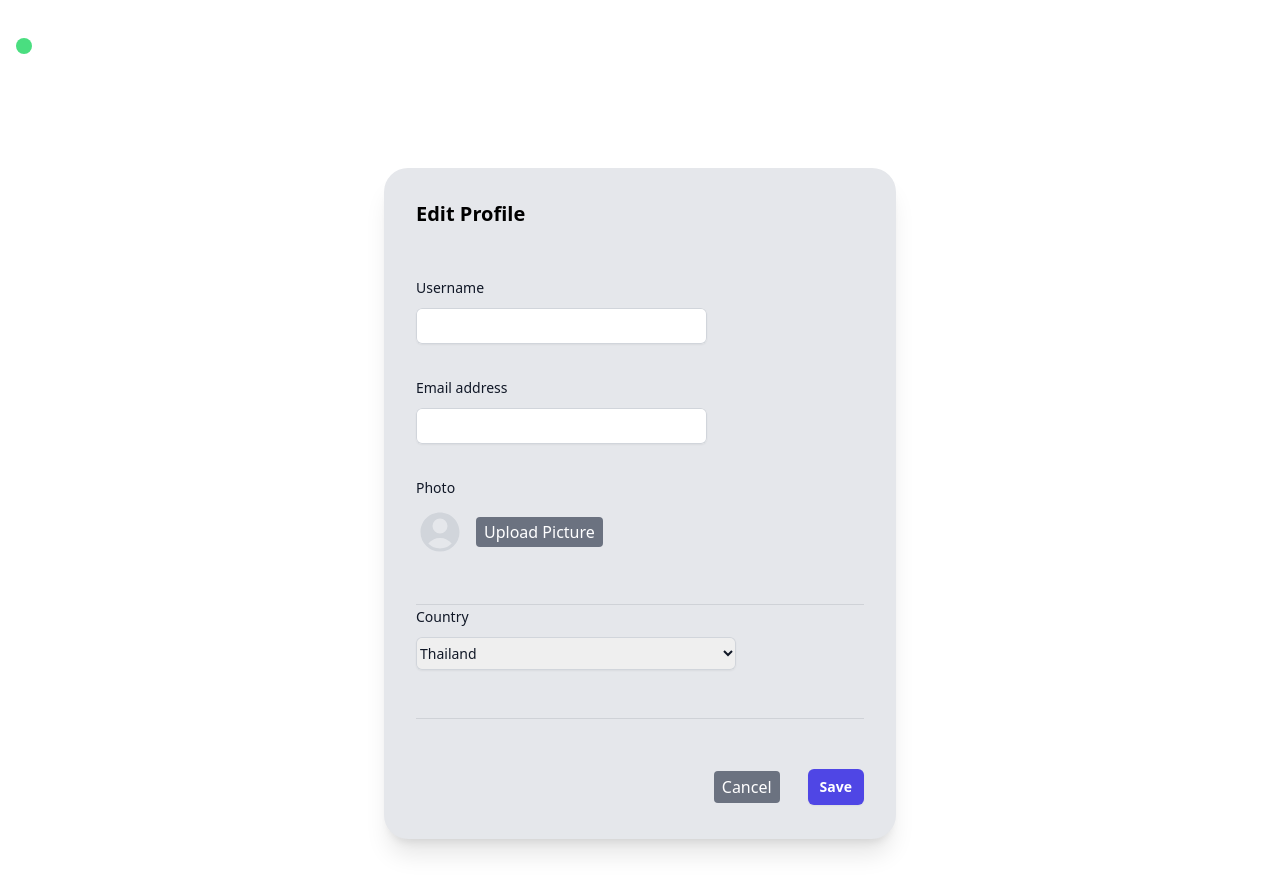
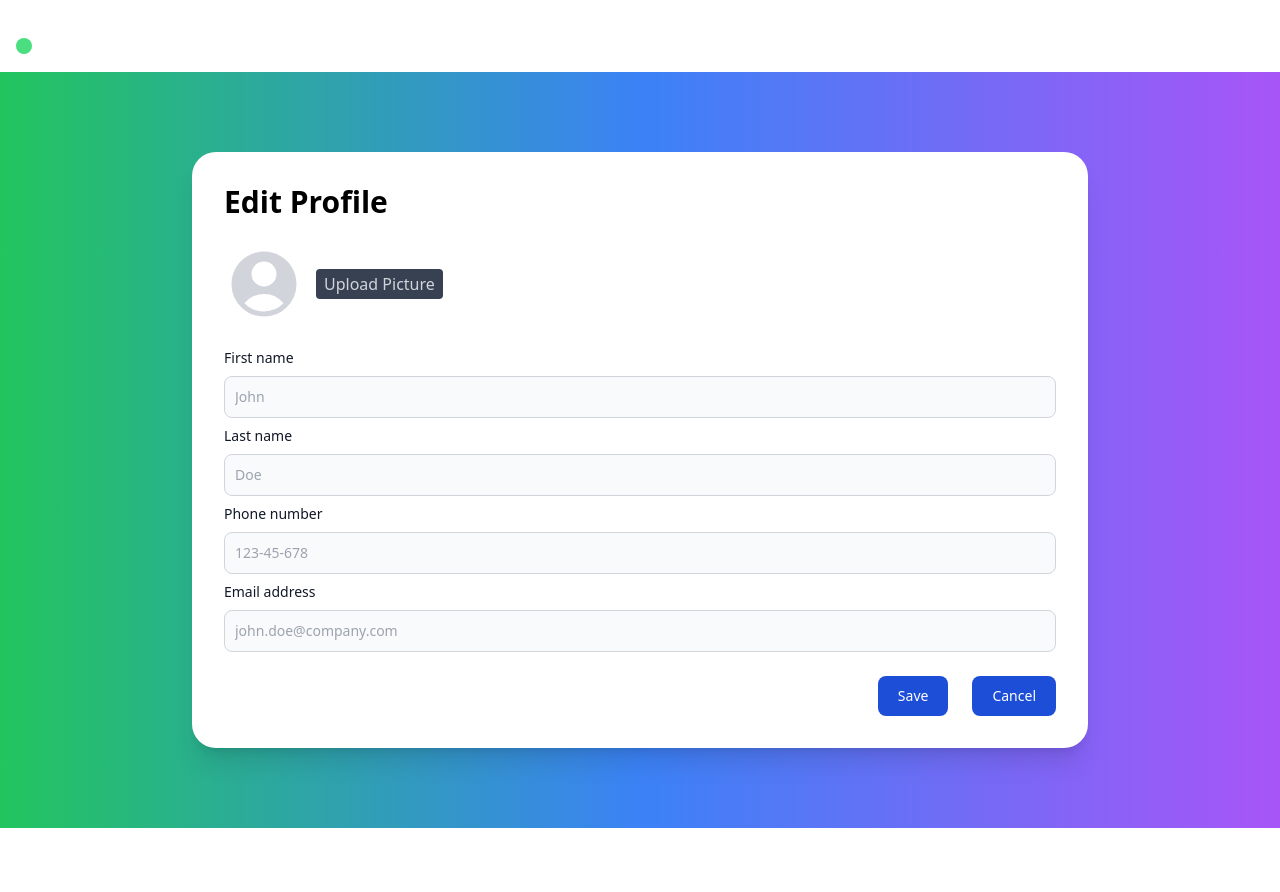
Before and after one commit to AuChww/sa-project-front, a Nuxt app: page /profile-edit in a window 1280 px wide. Shown: the top 892 px of the page. After the commit the page ends 828 px from the top, so only its background shows below. Built offline with nearby package versions, Linux system fonts and the light colour scheme.

Commit message:
add payment to profile

```diff
--- a/components/Navbar.vue
+++ b/components/Navbar.vue
@@ -228,7 +228,6 @@
 </template>
 
 <script lang="ts">
-import Dropdown from './Notify.vue';
 import { useAuthStore } from "~/stores/useAuthStore";
 import { computed } from 'vue';
 import { useCartStore } from '~/stores/useCartStore';
--- a/pages/customer/payment-history.vue
+++ /dev/null
@@ -1,5 +0,0 @@
-<template>
-    <!-- customer , admin -->
-    <Navbar />
-    <h1>Payment History</h1>
-</template>
--- a/pages/login/index.vue
+++ b/pages/login/index.vue
@@ -51,7 +51,7 @@
             </form>
 
 
-            <p class="mt-10 text-center text-sm text-white">
+            <p class="mt-10 mb-48 text-center text-sm text-white">
                 Don't have an account?
                 <router-link to="/register" class="font-semibold leading-6 text-blue-200 hover:text-blue-100">Sign
                     up</router-link>
--- a/pages/profile-edit.vue
+++ b/pages/profile-edit.vue
@@ -1,39 +1,23 @@
 
 <template>
     <Navbar />
-    <div class="mx-96 my-24 bg-gray-200 shadow-xl rounded-3xl p-8">
-        <h2 class="mx-auto font-semibold text-xl">
+    <div class="flex w-full h-full flex-col justify-center px-6 py-16 lg:px-8 z-10 bg-gradient-to-r
+        from-green-500
+        via-blue-500
+        to-purple-500
+        background-animate">
+        <div class="mx-40 my-4 bg-white shadow-xl rounded-3xl p-8">
+            <h2 class="mx-auto font-semibold text-3xl">
                 Edit Profile
             </h2>
 
             <form>
-            <div class="mx-auto my-12">
-                <div class="border-b border-gray-900/10 pb-12">
-
-                    <div class="mt-10 grid grid-cols-1 gap-x-6 gap-y-8 sm:grid-cols-6">
-                        <div class="sm:col-span-4">
-                            <label for="Username" class="block text-sm font-medium leading-6 text-gray-900">Username</label>
-                            <div class="mt-2">
-                                <input id="Username" name="Username" type="Username" autocomplete="Username"
-                                    class="block w-full rounded-md border-0 py-1.5 text-gray-900 shadow-sm ring-1 ring-inset ring-gray-300 placeholder:text-gray-400 focus:ring-2 focus:ring-inset focus:ring-indigo-600 sm:text-sm sm:leading-6">
-                            </div>
-                        </div>
-
-                        <!-- Emailbox -->
-                        <div class="sm:col-span-4">
-                            <label for="email" class="block text-sm font-medium leading-6 text-gray-900">Email
-                                address</label>
-                            <div class="mt-2">
-                                <input id="email" name="email" type="email" autocomplete="email"
-                                    class="block w-full rounded-md border-0 py-1.5 text-gray-900 shadow-sm ring-1 ring-inset ring-gray-300 placeholder:text-gray-400 focus:ring-2 focus:ring-inset focus:ring-indigo-600 sm:text-sm sm:leading-6">
-                            </div>
-                        </div>
-
+                <div class="grid gap-6 mb-6 mt-4 md:grid-cols-2 mx-auto">
                     <!-- change picture -->
                     <div class="col-span-full">
-                            <label for="photo" class="block text-sm font-medium leading-6 text-gray-900">Photo</label>
+                        <label for="photo" class="block text-sm font-medium leading-6 text-gray-700"></label>
                         <div class="mt-2 flex items-center gap-x-3">
-                                <svg class="h-12 w-12 text-gray-300" viewBox="0 0 24 24" fill="currentColor"
+                            <svg class="h-20 w-20 text-gray-300" viewBox="0 0 24 24" fill="currentColor"
                                 aria-hidden="true">
                                 <path fill-rule="evenodd"
                                     d="M18.685 19.097A9.723 9.723 0 0021.75 12c0-5.385-4.365-9.75-9.75-9.75S2.25 6.615 2.25 12a9.723 9.723 0 003.065 7.097A9.716 9.716 0 0012 21.75a9.716 9.716 0 006.685-2.653zm-12.54-1.285A7.486 7.486 0 0112 15a7.486 7.486 0 015.855 2.812A8.224 8.224 0 0112 20.25a8.224 8.224 0 01-5.855-2.438zM15.75 9a3.75 3.75 0 11-7.5 0 3.75 3.75 0 017.5 0z"
@@ -42,7 +26,7 @@
 
                             <button for="upload" type="button"  >
                                 <label for="upload"
-                                        class="bg-gray-500 hover:bg-gray-400 text-white py-1 px-2 rounded cursor-pointer">
+                                    class="bg-gray-700 hover:bg-gray-500 text-gray-300 py-1 px-2 rounded cursor-pointer">
                                     Upload Picture
                                 </label>
                                 <input type="file" id="upload" class="hidden">
@@ -50,110 +34,33 @@
                         </div>
                     </div>
                 </div>
+
+                <div>
+                    <label for="first_name" class="block mb-2 mt-2 text-sm font-medium text-gray-900 dark:text-gray-700">First name</label>
+                    <input type="text" id="first_name" class="bg-gray-50 border border-gray-300 text-gray-900 text-sm rounded-lg focus:ring-blue-500 focus:border-blue-500 block w-full p-2.5 dark:bg-gray-700 dark:border-gray-600 dark:placeholder-gray-400 dark:text-white dark:focus:ring-blue-500 dark:focus:border-blue-500" placeholder="John" required>
+                </div>
+                <div>
+                    <label for="last_name" class="block mb-2 mt-2 text-sm font-medium text-gray-900 dark:text-gray-700">Last name</label>
+                    <input type="text" id="last_name" class="bg-gray-50 border border-gray-300 text-gray-900 text-sm rounded-lg focus:ring-blue-500 focus:border-blue-500 block w-full p-2.5 dark:bg-gray-700 dark:border-gray-600 dark:placeholder-gray-400 dark:text-white dark:focus:ring-blue-500 dark:focus:border-blue-500" placeholder="Doe" required>
+                </div>
+                <div>
+                    <label for="phone" class="block mb-2 mt-2 text-sm font-medium text-gray-900 dark:text-gray-700">Phone number</label>
+                    <input type="tel" id="phone" class="bg-gray-50 border border-gray-300 text-gray-900 text-sm rounded-lg focus:ring-blue-500 focus:border-blue-500 block w-full p-2.5 dark:bg-gray-700 dark:border-gray-600 dark:placeholder-gray-400 dark:text-white dark:focus:ring-blue-500 dark:focus:border-blue-500" placeholder="123-45-678" pattern="[0-9]{3}-[0-9]{2}-[0-9]{3}" required>
+                </div>
+                <div class="mb-6">
+                    <label for="email" class="block mb-2 mt-2 text-sm font-medium text-gray-900 dark:text-gray-700">Email address</label>
+                    <input type="email" id="email" class="bg-gray-50 border border-gray-300 text-gray-900 text-sm rounded-lg focus:ring-blue-500 focus:border-blue-500 block w-full p-2.5 dark:bg-gray-700 dark:border-gray-600 dark:placeholder-gray-400 dark:text-white dark:focus:ring-blue-500 dark:focus:border-blue-500" placeholder="john.doe@company.com" required>
                 </div>
 
 
-                <!-- 2nd section -->
-
-
-                <!-- ไม่ต้องการค่อยมาลบ -->
-                <div class="border-b border-gray-900/10 pb-12">
-                    <div class="sm:col-span-3">
-                        <label for="country" class="block text-sm font-medium leading-6 text-gray-900">Country</label>
-                        <div class="mt-2">
-                            <select id="country" name="country" autocomplete="country-name"
-                                class="block w-full rounded-md border-0 py-1.5 text-gray-900 shadow-sm ring-1 ring-inset ring-gray-300 focus:ring-2 focus:ring-inset focus:ring-indigo-600 sm:max-w-xs sm:text-sm sm:leading-6">
-                                <option>Thailand</option>
-                                <option>Thailand</option>
-                                <option>Thailand</option>
-                            </select>
-                        </div>
-                    </div>
-                </div>
-            </div>
-
-            <!-- <div class="border-b border-gray-900/10 pb-12"> -->
-
-                <!-- <div class="mt-10 space-y-10">
-                    <fieldset>
-                        <legend class="text-sm font-semibold leading-6 text-gray-900">By Email</legend>
-                        <div class="mt-6 space-y-6">
-                            <div class="relative flex gap-x-3">
-                                <div class="flex h-6 items-center">
-                                    <input id="comments" name="comments" type="checkbox"
-                                        class="h-4 w-4 rounded border-gray-300 text-indigo-600 focus:ring-indigo-600">
-                                </div>
-                                <div class="text-sm leading-6">
-                                    <label for="comments" class="font-medium text-gray-900">Comments</label>
-                                    <p class="text-gray-500">Get notified when someones posts a comment on a posting.</p>
-                                </div>
-                            </div>
-                            <div class="relative flex gap-x-3">
-                                <div class="flex h-6 items-center">
-                                    <input id="candidates" name="candidates" type="checkbox"
-                                        class="h-4 w-4 rounded border-gray-300 text-indigo-600 focus:ring-indigo-600">
-                                </div>
-                                <div class="text-sm leading-6">
-                                    <label for="candidates" class="font-medium text-gray-900">Candidates</label>
-                                    <p class="text-gray-500">Get notified when a candidate applies for a job.</p>
-                                </div>
-                            </div>
-                            <div class="relative flex gap-x-3">
-                                <div class="flex h-6 items-center">
-                                    <input id="offers" name="offers" type="checkbox"
-                                        class="h-4 w-4 rounded border-gray-300 text-indigo-600 focus:ring-indigo-600">
-                                </div>
-                                <div class="text-sm leading-6">
-                                    <label for="offers" class="font-medium text-gray-900">Offers</label>
-                                    <p class="text-gray-500">Get notified when a candidate accepts or rejects an offer.</p>
-                                </div>
-                            </div>
-                        </div>
-                    </fieldset>
-                    <fieldset>
-                        <legend class="text-sm font-semibold leading-6 text-gray-900">Push Notifications</legend>
-                        <p class="mt-1 text-sm leading-6 text-gray-600">These are delivered via SMS to your mobile phone.
-                        </p>
-                        <div class="mt-6 space-y-6">
-                            <div class="flex items-center gap-x-3">
-                                <input id="push-everything" name="push-notifications" type="radio"
-                                    class="h-4 w-4 border-gray-300 text-indigo-600 focus:ring-indigo-600">
-                                <label for="push-everything"
-                                    class="block text-sm font-medium leading-6 text-gray-900">Everything</label>
-                            </div>
-                            <div class="flex items-center gap-x-3">
-                                <input id="push-email" name="push-notifications" type="radio"
-                                    class="h-4 w-4 border-gray-300 text-indigo-600 focus:ring-indigo-600">
-                                <label for="push-email" class="block text-sm font-medium leading-6 text-gray-900">Same as
-                                    email</label>
-                            </div>
-                            <div class="flex items-center gap-x-3">
-                                <input id="push-nothing" name="push-notifications" type="radio"
-                                    class="h-4 w-4 border-gray-300 text-indigo-600 focus:ring-indigo-600">
-                            <label for="push-nothing" class="block text-sm font-medium leading-6 text-gray-900">No push
-                                notifications</label>
-                        </div>
-                    </div>
-                </fieldset>
-            </div> -->
-        <!-- </div> -->
-
-
             <div class="mt-6 flex items-center justify-end gap-x-6">
-
-            <!-- <button type="button" class="text-sm font-semibold leading-6 text-gray-900">Cancel
-
-            </button> -->
-
-
+                <button type="submit" class="text-white bg-blue-700 hover:bg-blue-800 focus:ring-4 focus:outline-none focus:ring-blue-300 font-medium rounded-lg text-sm w-full sm:w-auto px-5 py-2.5 text-center dark:bg-blue-600 dark:hover:bg-blue-700 dark:focus:ring-blue-800">Save</button>
                 <router-link to="profile"
-                class="rounded relative inline-flex group items-center justify-center px-2 py-1 m-1 cursor-pointer text-white bg-gray-500 text-grey hover:bg-gray-400">Cancel
-
+                class="text-white bg-blue-700 hover:bg-blue-800 focus:ring-4 focus:outline-none focus:ring-blue-300 font-medium rounded-lg text-sm w-full sm:w-auto px-5 py-2.5 text-center dark:bg-gray-600 dark:hover:bg-gray-700 dark:focus:ring-blue-800">Cancel
                 </router-link>
-            <button type="submit"
-                class="rounded-md bg-indigo-600 px-3 py-2 text-sm font-semibold text-white shadow-sm hover:bg-indigo-500 focus-visible:outline focus-visible:outline-2 focus-visible:outline-offset-2 focus-visible:outline-indigo-600">Save</button>
             </div>
         </form>
 
         </div>
+    </div>
 </template>
--- a/pages/profile.vue
+++ b/pages/profile.vue
@@ -14,11 +14,15 @@
         <li></li>
         <li></li>
     </ul>
-
-    <div class="max-w-2xl mx-4 sm:max-w-sm md:max-w-sm lg:max-w-sm xl:max-w-sm sm:mx-auto md:mx-auto lg:mx-auto xl:mx-auto mt-16 bg-white shadow-xl rounded-lg text-gray-900">
-        <div class="rounded-t-lg h-32 overflow-hidden">
+    <div class="flex w-full h-full flex-col justify-center px-6 py-16 lg:px-8 z-10 bg-gradient-to-r
+        from-green-500
+        via-blue-500
+        to-purple-500
+        background-animate grid grid-cols-1 md:grid-cols-2 lg:grid-cols-2">
+        <div style="border" class="mx-4 mb-28 sm:max-w-sm md:max-w-sm lg:max-w-sm xl:max-w-sm sm:mx-auto md:mx-auto lg:mx-auto xl:mx-auto mt-4 bg-white shadow-xl rounded-lg text-gray-900">
+            <div class="rounded-t-lg h-40 overflow-hidden">
                 <img class="object-cover object-top w-full"
-                src='https://images.unsplash.com/photo-1549880338-65ddcdfd017b?ixlib=rb-1.2.1&q=80&fm=jpg&crop=entropy&cs=tinysrgb&w=400&fit=max&ixid=eyJhcHBfaWQiOjE0NTg5fQ'
+                    src='https://t3.ftcdn.net/jpg/05/11/25/36/360_F_511253627_zuzpapnIVQueMx4eSL1ilAoH61OBgj0C.jpg'
                     alt='Mountain'>
             </div>
             <div class="mx-auto w-32 h-32 relative -mt-16 border-4 border-white rounded-full overflow-hidden">
@@ -57,27 +61,28 @@
                 </li>
             </ul>
             <div class="p-4 border-t mx-8 mt-2 flex justify-center">
-
-
-            <router-link to="/customer/payment-history"
-                class="rounded relative inline-flex group items-center justify-center px-3.5 py-2 m-1 cursor-pointer border-b-4 border-l-2 active:border-purple-600 active:shadow-none shadow-lg bg-gradient-to-tr from-blue-600 to-blue-500 border-blue-700 text-white">
-                <span
-                    class="absolute w-0 h-0 transition-all duration-300 ease-out bg-white rounded-full group-hover:w-32 group-hover:h-32 opacity-10"></span>
-                <span class="relative">Payment History</span>
-            </router-link>
-        </div>
-        <div class="p-4 border-t mx-8 mt-2 flex justify-center">
                 <router-link to="profile-edit"
                     class="rounded relative inline-flex group items-center justify-center px-3.5 py-2 m-1 cursor-pointer border-b-4 border-l-2 active:border-purple-600 active:shadow-none shadow-lg bg-gradient-to-tr from-blue-600 to-blue-500 border-blue-700 text-white">
                     <span
                         class="absolute w-0 h-0 transition-all duration-300 ease-out bg-white rounded-full group-hover:w-32 group-hover:h-32 opacity-10"></span>
                     <span class="relative">Edit</span>
-
-
                 </router-link>
+            </div>
 
         </div>
-
+        <div style="border" class="px-4 sm:max-w-sm md:max-w-sm lg:max-w-sm xl:max-w-sm sm:mx-auto md:mx-auto lg:mx-auto xl:mx-auto mt-4 bg-white shadow-xl rounded-lg text-gray-900">
+            <div class="mt-4">
+                <div class="px-20 text-2xl mb-4 text-gray-700 font-semibold">
+                    Payment History
+                </div>
+            </div>
+            <div class="px-4 py-2 sm:mx-auto md:mx-auto lg:mx-auto xl:mx-auto mt-4 bg-gray-700 shadow-xl rounded-lg text-gray-300">
+                <div class="px-8 justify-between mb-2">
+                    <label class="my-2">date : </label>
+                    <img src="/slip.jpg">
+                </div>
+            </div>
+        </div>
     </div>
 </template>
 
@@ -100,3 +105,10 @@ async function onLogout() {
 }
 
 </script>
+
+<style scoped>
+.border{
+    width: 200px;
+    height: 1000px;
+}
+</style>
--- a/pages/register/index.vue
+++ b/pages/register/index.vue
@@ -88,7 +88,7 @@
 
       </form>
 
-      <p class="mt-10 text-center text-sm text-white">
+      <p class="mt-8 mb-32 text-center text-sm text-white">
         Already had an account?
         <router-link to="/login" class="font-semibold leading-6 text-blue-200 hover:text-blue-100">Sign
           in</router-link>
```
Also changed, not shown: components/Notify.vue (deleted, +0 -39 lines), pages/admin/report-check.vue (+9 -2 lines). Lines whose indentation alone changed are shown as unchanged.
